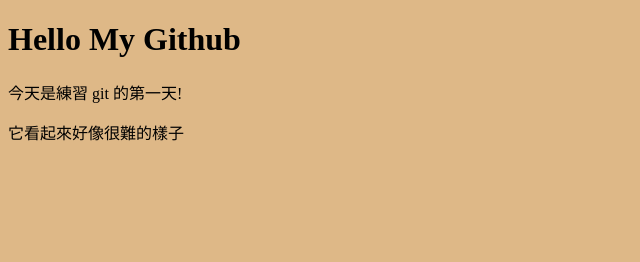
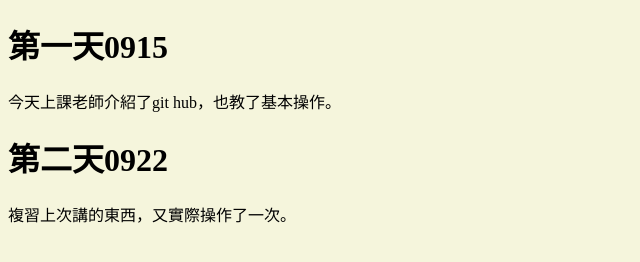
Before and after one commit to r092000/git0915, a plain HTML site: page index.html in a window 1280 px wide. Shown: the whole page, without its empty margins (0-640 px from the left). Drawn offline with Linux system fonts and the light colour scheme.

Commit message:
第二次修改

```diff
--- a/index.html
+++ b/index.html
@@ -7,11 +7,13 @@
     <link rel="stylesheet" href="style.css">
 </head>
 <body>
-    <h1>Hello My Github</h1>
+    <h1>第一天0915</h1>
 
-    <p>今天是練習 git 的第一天!</p>
+    <p>今天上課老師介紹了git hub，也教了基本操作。</p>
 
-    <p>它看起來好像很難的樣子</p>
+    <h1>第二天0922</h1>
+
+    <p>複習上次講的東西，又實際操作了一次。</p>
 
 </body>
 </html>
--- a/style.css
+++ b/style.css
@@ -1,3 +1,4 @@
 body {
-    background-color: burlywood;
+    background-color: beige;
+
 }
```
